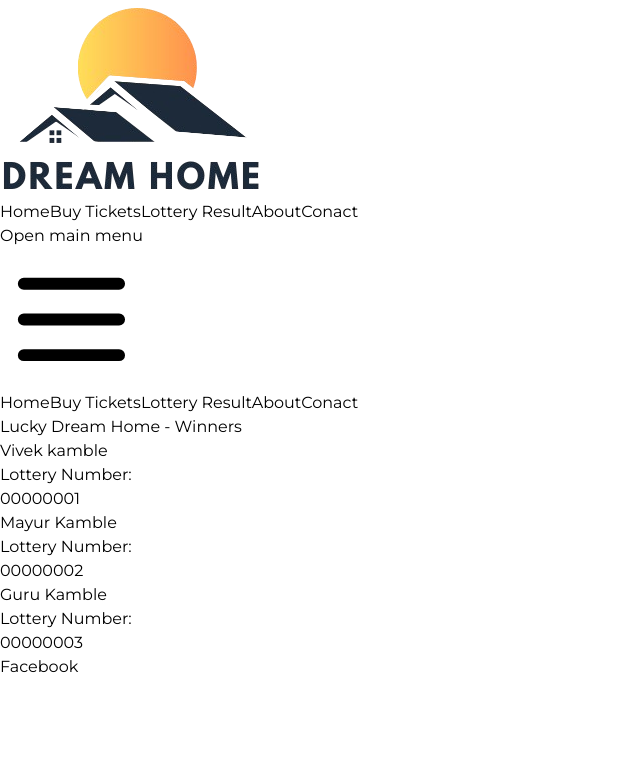
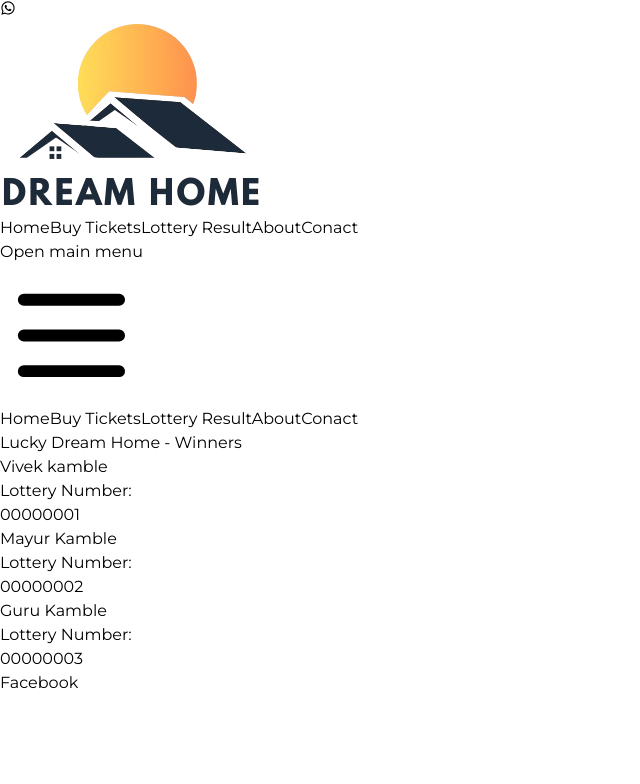
Before and after one commit to KambleMayur123/home-lottery, a Next.js app: page /lotteryResult in a window 1280 px wide. Shown: the top 784 px of the page, without its empty margins (0-640 px from the left). Built offline with nearby package versions, Linux system fonts and the light colour scheme.

Commit message:
added awhatsapp icon

```diff
--- /dev/null
+++ b/src/components/ui/whasapp/whatsapp.tsx
@@ -0,0 +1,28 @@
+import { MdWhatsapp } from "react-icons/md";
+
+const StickyWhatsappIcon: React.FC = () => {
+  const phoneNumber = '9076469351' // Replace with your WhatsApp number
+  const message = 'Hello! I have a question.' // Optional pre-filled message
+
+  const handleClick = () => {
+    const url = `https://wa.me/${phoneNumber}?text=${encodeURIComponent(message)}`
+    window.open(url, '_blank')
+  }
+
+  return (
+    <div
+    className="fixed bottom-9 right-8 z-50 cursor-pointer"
+    onClick={handleClick}
+  >
+    <div className="relative">
+      <div className="absolute inset-0 bg-green-500 rounded-full animate-ping opacity-75"></div>
+      <div className="absolute inset-0 bg-green-500 rounded-full animate-pulse opacity-75"></div>
+      <div className="relative bg-green-500 rounded-full p-3 shadow-lg hover:bg-green-600 transition-colors duration-300">
+        <MdWhatsapp  className="w-8 h-8 text-white" />
+      </div>
+    </div>
+  </div>
+  );
+};
+
+export default StickyWhatsappIcon;
--- a/src/pages/_app.tsx
+++ b/src/pages/_app.tsx
@@ -1,9 +1,12 @@
+import StickyWhatsappIcon from '@/components/ui/whasapp/whatsapp';
 import { CartProvider } from '../contxt/index'; // import CartProvider
 import '../styles/globals.css';
 
 function MyApp({ Component, pageProps }: any) {
   return (
     <CartProvider>
+      <StickyWhatsappIcon />
+
       <Component {...pageProps} />
     </CartProvider>
   );
```
